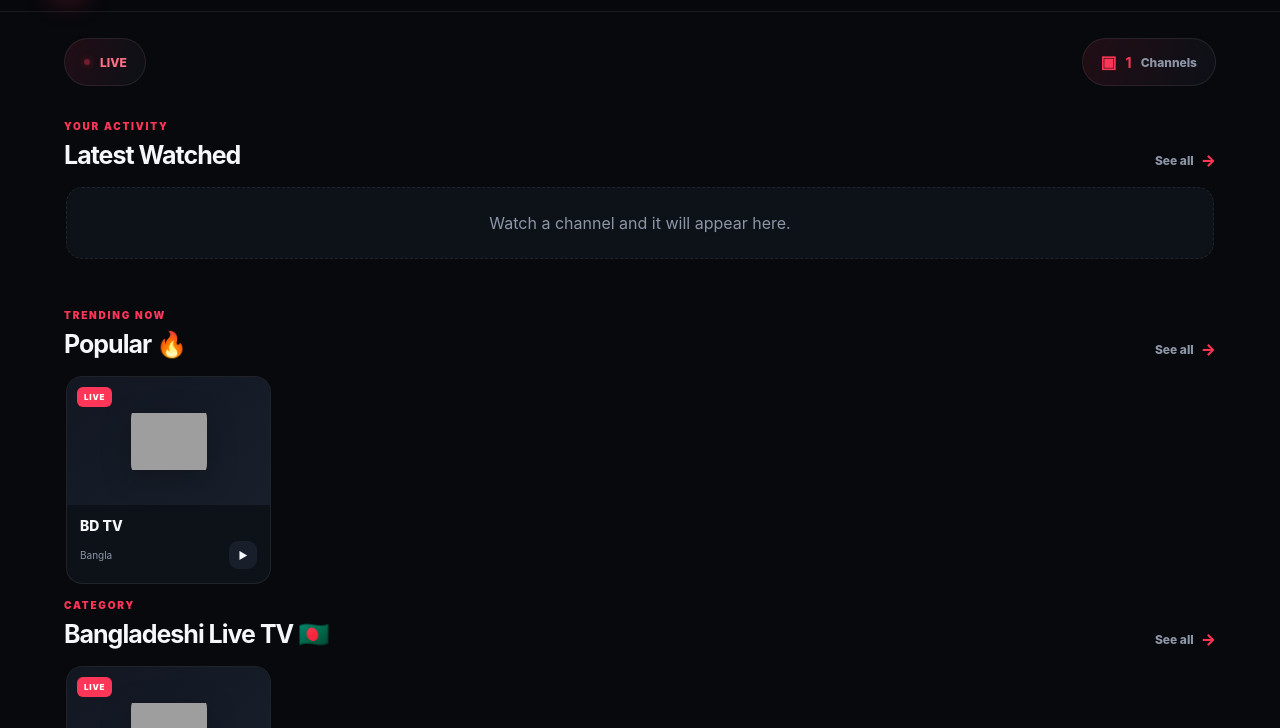
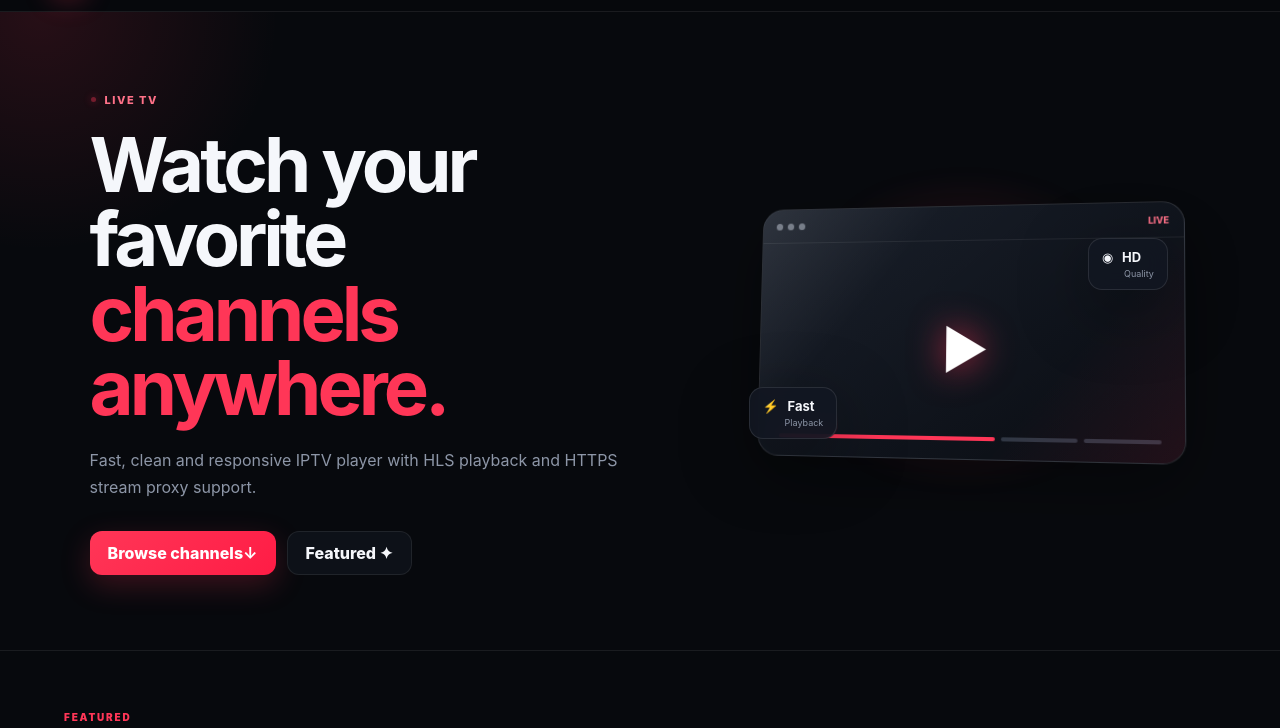
Before and after one commit to f6388600-ai/Bb, a website: page index.html in a window 1280 px wide. Shown: the part 62-790 px from the top of the page. Drawn offline with nearby package versions, Linux system fonts and the light colour scheme; grey boxes are pictures that could not be loaded.

Commit message:
Add files via upload

```diff
--- a/app.js
+++ b/app.js
@@ -3,13 +3,10 @@
   const builtin = [
     { id:"bd-tv-27", name:"BD TV", category:"Bangla", logo:"https://i.imgur.com/WpMA9kC.png", url:"http://livetv.akr4m.com:8080/bdtv/restrem/27.m3u8", type:"hls" }
   ];
-  const state = { channels: [], filtered: [], category:"All", homeCategory:"All", search:"", sort:"default", current:null, hls:null, dash:null, theme:localStorage.getItem("iptv_theme")||"dark", watched:readJson("streamhub_watched",[]), popular:readJson("streamhub_popular",{}) };
+  const state = { channels: [], filtered: [], category:"All", homeCategory:"All", search:"", sort:"default", current:null, hls:null, dash:null, theme:localStorage.getItem("iptv_theme")||"dark" };
   const $ = (s) => document.querySelector(s);
   const $$ = (s) => [...document.querySelectorAll(s)];
   const esc = (v) => String(v ?? "").replace(/[&<>"']/g, c => ({"&":"&amp;","<":"&lt;",">":"&gt;","\"":"&quot;","'":"&#039;"}[c]));
-  function readJson(key,fallback){ try{const v=JSON.parse(localStorage.getItem(key)||"null");return v==null?fallback:v;}catch{return fallback;} }
-  function saveActivity(){ localStorage.setItem("streamhub_watched",JSON.stringify(state.watched.slice(0,20))); localStorage.setItem("streamhub_popular",JSON.stringify(state.popular)); }
-  function markWatched(c){ state.watched=[c.id,...state.watched.filter(id=>id!==c.id)].slice(0,20); state.popular[c.id]=(Number(state.popular[c.id])||0)+1; saveActivity(); }
   const initials = (n) => { const a=String(n||"TV").trim().split(/\s+/).filter(Boolean); return (a.length===1?a[0].slice(0,2):a[0][0]+a.at(-1)[0]).toUpperCase(); };
   function allChannels(){
     const external = Array.isArray(window.DEFAULT_CHANNELS)?window.DEFAULT_CHANNELS:[];
@@ -23,41 +20,14 @@
   function renderRoute(){ const p=location.pathname.replace(/\/+$/,'')||"/home"; $$(".page").forEach(x=>x.classList.add("hidden")); if(p==="/channels"){ $("#channelsPage").classList.remove("hidden"); renderCategories(); applyFilters(); } else if(p==="/play"){ $("#playPage").classList.remove("hidden"); openById(getId()); } else { $("#homePage").classList.remove("hidden"); renderHome(); } window.scrollTo({top:0,behavior:"instant"}); }
   function card(c){ return `<article class="channel-card" data-id="${esc(c.id)}"><div class="logo-box">${c.logo?`<img src="${esc(c.logo)}" alt="${esc(c.name)}" loading="lazy" onerror="this.style.display='none';this.nextElementSibling.style.display='grid'">`:''}<span class="logo-fallback" style="${c.logo?'display:none':''}">${esc(initials(c.name))}</span><span class="live-badge">LIVE</span></div><div class="card-body"><div class="channel-name">${esc(c.name)}</div><div class="channel-meta"><span>${esc(c.category)}</span><span class="play-mini">▶</span></div></div></article>`; }
   function bindCards(root){ $$(root+" .channel-card").forEach(el=>el.onclick=()=>navigate(`/play?id=${encodeURIComponent(el.dataset.id)}`)); }
-  const categoryEmoji = {
-    Sports:"🏆", Sport:"🏆", News:"📰", Entertainment:"🍿", Movies:"🎬",
-    Bangla:"🇧🇩", Religious:"🕌", Kids:"🧸", Music:"🎵", Live:"🔴"
-  };
-  function categoryIcon(name){ return categoryEmoji[name] || "📺"; }
-  function categoryTitle(name){
-    const titles={Sports:"Trending Sports",Sport:"Trending Sports",Bangla:"Bangladeshi Live TV",Entertainment:"Movies & Entertainment",News:"News Network",Religious:"Religious & Islamic",Music:"Music"};
-    return titles[name] || name;
-  }
-  function seeAllHref(category){ return `/channels?category=${encodeURIComponent(category)}`; }
   function renderHome(){
-    $("#homeCount").textContent=state.channels.length;
-    const latest=state.watched.map(id=>state.channels.find(c=>c.id===id)).filter(Boolean).slice(0,8);
-    $("#latestGrid").innerHTML=latest.length?latest.map(card).join(""):`<div class="empty-shelf">Watch a channel and it will appear here.</div>`;
-    bindCards("#latestGrid");
-
-    const popular=[...state.channels].sort((a,b)=>(Number(state.popular[b.id])||0)-(Number(state.popular[a.id])||0)||a.name.localeCompare(b.name)).slice(0,8);
-    $("#popularGrid").innerHTML=popular.length?popular.map(card).join(""):empty();
-    bindCards("#popularGrid");
-
-    const categories=[...new Set(state.channels.map(c=>c.category).filter(Boolean))];
-    $("#categoryShelves").innerHTML=categories.map(category=>{
-      const list=state.channels.filter(c=>c.category===category).slice(0,12);
-      return `<section class="home-shelf category-shelf">
-        <div class="section-head shelf-head">
-          <div><div class="eyebrow">CATEGORY</div><h2>${esc(categoryTitle(category))} ${categoryIcon(category)}</h2></div>
-          <a class="see-all" href="${seeAllHref(category)}">See all <span>→</span></a>
-        </div>
-        <div class="channel-row">${list.map(card).join("")}</div>
-      </section>`;
-    }).join("");
-    $$("#categoryShelves .channel-row").forEach(row=>bindCardsFor(row));
-  }
-  function bindCardsFor(root){
-    root.querySelectorAll?.(".channel-card").forEach(el=>el.onclick=()=>navigate(`/play?id=${encodeURIComponent(el.dataset.id)}`));
+    const cats=["All",...new Set(state.channels.map(c=>c.category).filter(Boolean))];
+    $("#homeCategories").innerHTML=cats.map(c=>`<button class="category-btn ${state.homeCategory===c?'active':''}" data-home-category="${esc(c)}">${esc(c)}</button>`).join("");
+    $$('[data-home-category]').forEach(b=>b.onclick=()=>{ state.homeCategory=b.dataset.homeCategory; renderHome(); });
+    const list=state.channels.filter(c=>state.homeCategory==="All"||c.category===state.homeCategory).slice(0,12);
+    $("#homeGrid").innerHTML=list.length?list.map(card).join(""):empty();
+    $("#homeCount").textContent=`${list.length} shown • ${state.channels.length} total`;
+    bindCards("#homeGrid");
   }
   function empty(){return `<div class="empty-state"><div class="empty-icon">📺</div><h3>No channels found</h3><p>Try another search or category.</p></div>`;}
   function renderCategories(){ const cats=["All",...new Set(state.channels.map(c=>c.category).filter(Boolean))]; $("#categoryRow").innerHTML=cats.map(c=>`<button class="category-btn ${state.category===c?'active':''}" data-category="${esc(c)}">${esc(c)}</button>`).join(""); $$("#categoryRow .category-btn").forEach(b=>b.onclick=()=>{state.category=b.dataset.category;renderCategories();applyFilters();}); }
@@ -66,6 +36,7 @@
   function setup(){
     setTheme(); $("#themeBtn").onclick=()=>{state.theme=state.theme==="dark"?"light":"dark";localStorage.setItem("iptv_theme",state.theme);setTheme();};
     $("#randomBtn").onclick=()=>{const c=state.channels[Math.floor(Math.random()*state.channels.length)];if(c)navigate(`/play?id=${encodeURIComponent(c.id)}`)};
+    $("#featuredBtn").onclick=()=>navigate("/channels");
     $("#refreshBtn").onclick=()=>{state.channels=allChannels();renderCategories();applyFilters();renderHome();};
     $("#searchInput").oninput=e=>{state.search=e.target.value.trim();$("#searchWrap").classList.toggle("has-value",!!state.search); if(location.pathname==="/channels")applyFilters();};
     $("#clearSearch").onclick=()=>{$("#searchInput").value="";state.search="";$("#searchWrap").classList.remove("has-value");if(location.pathname==="/channels")applyFilters();};
@@ -77,12 +48,12 @@
   function cleanup(){ if(state.hls){try{state.hls.destroy()}catch{} state.hls=null;} if(state.dash){try{state.dash.reset()}catch{} state.dash=null;} const v=$("#videoPlayer"); if(v){v.pause();v.removeAttribute("src");v.load();} const f=$("#embedPlayer"); if(f)f.src="about:blank"; }
   function loading(on,msg="Connecting to stream..."){ const x=$("#loadingOverlay"); x.classList.toggle("hidden",!on); const s=x.querySelector("span");if(s)s.textContent=msg; }
   function error(msg){loading(false);$("#errorText").textContent=msg;$("#errorOverlay").classList.remove("hidden");}
-  function openById(id){ const c=state.channels.find(x=>x.id===id)||state.channels[0]; if(!c){$("#playTitle").textContent="Channel not found";return;} state.current=c; markWatched(c); $("#playTitle").textContent=c.name;$("#playMeta").textContent=`${c.category} • ${detectType(c).toUpperCase()}`;$("#playerCategory").textContent=c.category;$("#playerType").textContent=detectType(c).toUpperCase();$("#errorOverlay").classList.add("hidden");cleanup();loading(true); const t=detectType(c); if(t==="hls")return playHls(c);if(t==="dash")return playDash(c);if(t==="embed")return playEmbed(c);return playVideo(c); }
+  function openById(id){ const c=state.channels.find(x=>x.id===id)||state.channels[0]; if(!c){$("#playTitle").textContent="Channel not found";return;} state.current=c; $("#playTitle").textContent=c.name;$("#playMeta").textContent=`${c.category} • ${detectType(c).toUpperCase()}`;$("#playerCategory").textContent=c.category;$("#playerType").textContent=detectType(c).toUpperCase();$("#errorOverlay").classList.add("hidden");cleanup();loading(true); const t=detectType(c); if(t==="hls")return playHls(c);if(t==="dash")return playDash(c);if(t==="embed")return playEmbed(c);return playVideo(c); }
   function playHls(c){
     const v=$("#videoPlayer");v.style.display="block";$("#embedPlayer").style.display="none";const url=playableUrl(c);
     if(v.canPlayType("application/vnd.apple.mpegurl")){v.src=url;v.onloadedmetadata=()=>{loading(false);v.play().catch(()=>{})};v.onerror=()=>error("HLS stream could not be played. Check whether the source is online.");return;}
     if(!window.Hls?.isSupported()) return error("This browser does not support HLS playback.");
-    const h=new Hls({enableWorker:true,lowLatencyMode:true,startLevel:0,capLevelToPlayerSize:true,backBufferLength:6,maxBufferLength:8,maxMaxBufferLength:16,liveSyncDurationCount:1,liveMaxLatencyDurationCount:2,maxLiveSyncPlaybackRate:1.5,manifestLoadingMaxRetry:1,fragLoadingMaxRetry:1,levelLoadingMaxRetry:1,initialLiveManifestSize:1,maxBufferHole:0.5});
+    const h=new Hls({enableWorker:true,lowLatencyMode:true,backBufferLength:10,maxBufferLength:15,maxMaxBufferLength:30,liveSyncDurationCount:2,maxLiveSyncPlaybackRate:1.2,startLevel:-1,capLevelToPlayerSize:true,manifestLoadingMaxRetry:2,fragLoadingMaxRetry:2});
     state.hls=h;h.loadSource(url);h.attachMedia(v);
     h.on(Hls.Events.MANIFEST_PARSED,()=>{loading(false);v.play().catch(()=>{})});
     h.on(Hls.Events.ERROR,(_,d)=>{if(!d.fatal)return;if(d.type===Hls.ErrorTypes.NETWORK_ERROR){try{h.startLoad(-1);return}catch{}}if(d.type===Hls.ErrorTypes.MEDIA_ERROR){try{h.recoverMediaError();return}catch{}}error("HLS playback failed. The stream may be offline or unavailable.");});
--- a/index.html
+++ b/index.html
@@ -6,7 +6,6 @@
 <meta name="theme-color" content="#07090d">
 <meta name="description" content="StreamHub IPTV">
 <title>StreamHub IPTV</title>
-<link rel="preconnect" href="/api" crossorigin>
 <link rel="stylesheet" href="/style.css">
 </head>
 <body>
@@ -29,22 +28,22 @@
 </header>
 
 <main id="homePage" class="page">
-<section class="home-status">
-  <div class="status-brand"><span class="status-dot"></span><span>LIVE</span></div>
-  <div class="status-count"><span class="tv-icon">▣</span><b id="homeCount">0</b> Channels</div>
+<section class="hero">
+  <div class="hero-copy">
+    <div class="live-pill"><i></i> LIVE TV</div>
+    <h1>Watch your favorite<br><span>channels anywhere.</span></h1>
+    <p>Fast, clean and responsive IPTV player with HLS playback and HTTPS stream proxy support.</p>
+    <div class="hero-actions">
+      <a class="primary-btn" href="/channels" style="display:inline-flex;align-items:center;text-decoration:none">Browse channels <b>↓</b></a>
+      <button id="featuredBtn" class="ghost-btn" type="button">Featured <b>✦</b></button>
+    </div>
+  </div>
+  <div class="hero-art"><div class="glow"></div><div class="screen-card"><div class="screen-top"><span></span><span></span><span></span><em>LIVE</em></div><div class="screen-play">▶</div><div class="screen-lines"><i></i><i></i><i></i></div></div><div class="float-card fc-one">◉ <b>HD</b><small>Quality</small></div><div class="float-card fc-two">⚡ <b>Fast</b><small>Playback</small></div></div>
 </section>
-<section class="content home-sections">
-  <section class="home-shelf home-activity" id="latestShelf">
-    <div class="section-head shelf-head"><div><div class="eyebrow">YOUR ACTIVITY</div><h2>Latest Watched</h2></div><a class="see-all" href="/channels">See all <span>→</span></a></div>
-    <div id="latestGrid" class="channel-row"></div>
-  </section>
-
-  <section class="home-shelf">
-    <div class="section-head shelf-head"><div><div class="eyebrow">TRENDING NOW</div><h2>Popular 🔥</h2></div><a class="see-all" href="/channels">See all <span>→</span></a></div>
-    <div id="popularGrid" class="channel-row"></div>
-  </section>
-
-  <div id="categoryShelves"></div>
+<section class="content">
+  <div class="section-head"><div><div class="eyebrow">FEATURED</div><h2>Live channels</h2></div><div class="result-count" id="homeCount">0 shown</div></div>
+  <div class="category-row home-category-row" id="homeCategories"></div>
+  <div id="homeGrid" class="channel-grid" style="margin-top:24px"></div>
 </section>
 </main>
 
--- a/style.css
+++ b/style.css
@@ -84,42 +84,3 @@ footer{padding:35px 20px 50px;text-align:center;color:var(--muted);font-size:11p
 .player-foot{display:flex;align-items:center;justify-content:space-between;padding:12px 16px;border-top:1px solid var(--border)}.now-info{display:flex;gap:8px;color:var(--muted);font-size:10px}.toast{position:fixed;left:50%;bottom:25px;z-index:200;transform:translate(-50%,20px);background:#171c25;color:#fff;border:1px solid rgba(255,255,255,.12);padding:11px 15px;border-radius:11px;font-size:12px;opacity:0;pointer-events:none;transition:.25s;box-shadow:var(--shadow)}.toast.show{opacity:1;transform:translate(-50%,0)}
 @media(max-width:850px){.topbar{gap:10px}.brand{font-size:17px}.search-wrap{order:3;flex-basis:100%;max-width:none}.topbar{height:auto;padding:12px 15px;flex-wrap:wrap}.header-actions{margin-left:auto}.hero{padding:50px 20px;min-height:auto}.hero-art{display:none}.hero h1{letter-spacing:-2.5px}.content{padding:42px 15px}.channel-grid{grid-template-columns:repeat(2,minmax(0,1fr));gap:10px}.logo-box{height:110px}.logo-box img{width:62px;height:62px}.logo-fallback{width:62px;height:62px;font-size:28px}.section-head{align-items:start}.result-count{padding-top:8px}}
 @media(max-width:460px){.hero p{font-size:14px}.hero-actions{width:100%}.hero-actions button{flex:1}.toolbar{align-items:start;flex-direction:column}.toolbar-left{width:100%}.sort-btn{flex:1}.compact-btn{align-self:flex-end}.player-modal{border-radius:15px}.player-head{padding:13px}.player-foot{padding:10px 12px}.channel-name{font-size:12px}}
-
-.home-shelf{margin-top:42px}.shelf-head{margin-bottom:16px}.shelf-head h2{font-size:22px}.empty-shelf{border:1px dashed var(--line);border-radius:16px;padding:28px;color:var(--muted);text-align:center;background:var(--panel)}
-@media(max-width:700px){.home-shelf{margin-top:30px}.shelf-head h2{font-size:19px}}
-
-
-
-.home-status{max-width:1400px;margin:26px auto 0;padding:0 clamp(18px,5vw,70px);display:flex;align-items:center;justify-content:space-between}
-.status-brand,.status-count{height:48px;border:1px solid var(--border);background:linear-gradient(110deg,rgba(255,54,87,.11),var(--surface));border-radius:999px;display:flex;align-items:center;gap:9px;padding:0 18px;font-size:12px;font-weight:800}
-.status-brand{color:#ff7188}.status-dot{width:8px;height:8px;border-radius:50%;background:var(--accent);box-shadow:0 0 12px var(--accent);animation:pulse 1.5s infinite}.status-count{color:var(--muted)}.status-count b{color:var(--accent);font-size:14px}.tv-icon{color:var(--accent);font-size:17px}
-@media(max-width:700px){.home-status{margin-top:14px;padding:0 15px}.status-brand,.status-count{height:44px;padding:0 13px;font-size:11px}.status-count b{font-size:13px}}
-
-/* Home TV-style horizontal category shelves */
-.home-sections{padding-top:34px}
-.home-shelf{margin-top:38px}
-.home-shelf:first-child{margin-top:0}
-.shelf-head{margin-bottom:15px}
-.shelf-head h2{font-size:25px;letter-spacing:-1px}
-.see-all{display:inline-flex;align-items:center;gap:7px;color:var(--muted);font-size:12px;font-weight:800;text-decoration:none;white-space:nowrap}
-.see-all span{color:var(--accent);font-size:16px;transition:transform .2s}
-.see-all:hover{color:var(--text)}
-.see-all:hover span{transform:translateX(3px)}
-.channel-row{display:flex;gap:14px;overflow-x:auto;overflow-y:hidden;padding:2px 2px 12px;scroll-snap-type:x mandatory;scrollbar-width:none;-webkit-overflow-scrolling:touch}
-.channel-row::-webkit-scrollbar{display:none}
-.channel-row .channel-card{flex:0 0 205px;width:205px;scroll-snap-align:start}
-.channel-row .channel-card:hover{transform:translateY(-3px)}
-.empty-shelf{flex:0 0 100%;border:1px dashed var(--border);border-radius:16px;padding:25px;color:var(--muted);text-align:center;background:var(--surface)}
-.category-shelf{padding-top:3px}
-.category-shelf + .category-shelf{margin-top:42px}
-@media(max-width:700px){
-  .home-sections{padding-top:22px}
-  .home-shelf{margin-top:30px}
-  .shelf-head h2{font-size:20px}
-  .channel-row{gap:10px;padding-bottom:9px}
-  .channel-row .channel-card{flex-basis:205px;width:205px}
-}
-@media(max-width:390px){
-  .channel-row .channel-card{flex-basis:188px;width:188px}
-  .channel-row .logo-box{height:112px}
-}
```
